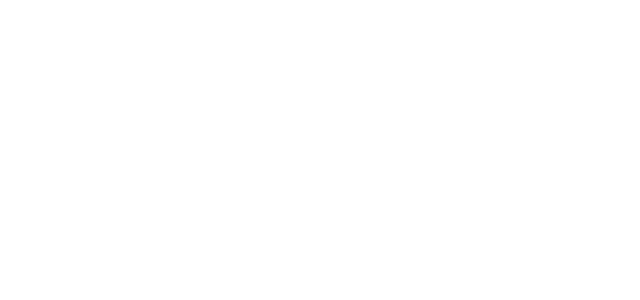
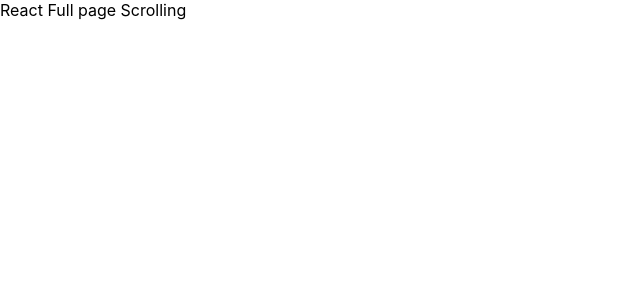
Before and after one commit to Adrien-25/react-deploy, a React (Create React App) app: page / in a window 1280 px wide. Shown: the top 300 px of the page, without its empty margins (0-640 px from the left). Built offline with nearby package versions, Linux system fonts and the light colour scheme.

Commit message:
install FullPage for react

```diff
--- a/package.json
+++ b/package.json
@@ -5,6 +5,7 @@
   "private": true,
   "dependencies": {
     "@ap.cx/react-fullpage": "^0.3.0",
+    "@fullpage/react-fullpage": "^0.1.28",
     "@testing-library/jest-dom": "^5.16.5",
     "@testing-library/react": "^13.4.0",
     "@testing-library/user-event": "^13.5.0",
--- a/src/App.js
+++ b/src/App.js
@@ -1,7 +1,7 @@
 import React from "react";
 function App() {
   return (
-    <div></div>
+    <div>React Full page Scrolling</div>
   );
 }
 export default App;
```
Also changed, not shown: 1 other file (tests, documents, lock files or other folders).
